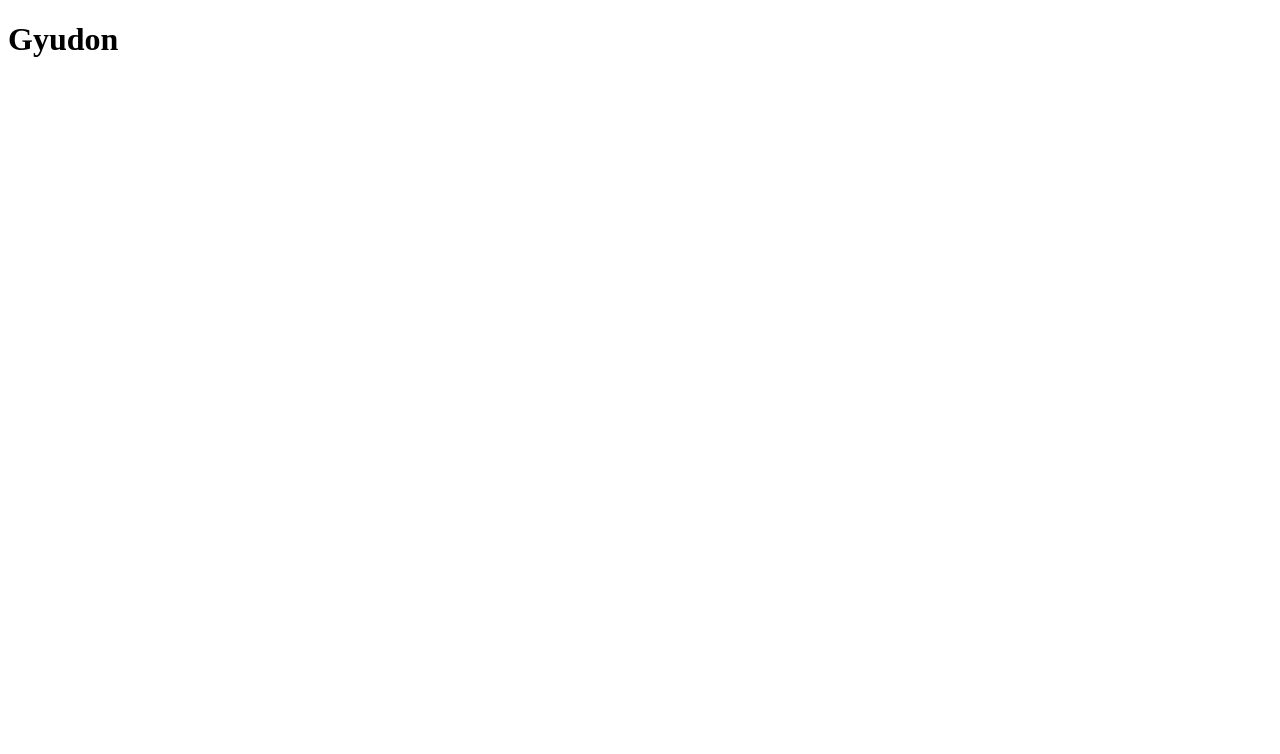
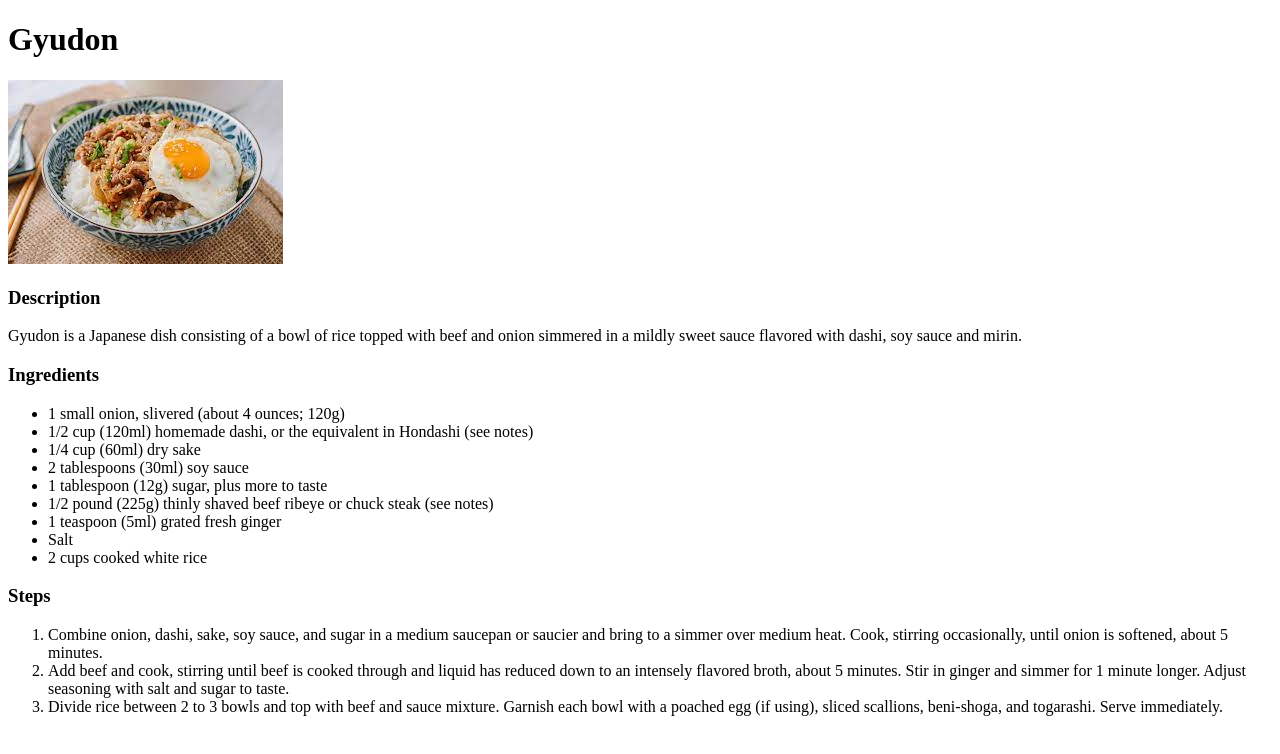
Before and after one commit to timeismonkey/odin-recipes, a plain HTML site: page recipes/gyudon.html in a window 1280 px wide. Drawn offline with Linux system fonts and the light colour scheme.

Commit message:
Added images to img repository for gyudon & mac & cheese, added skeleton for macronoi-cheese.html, finished gyudon.html adding an image, description, ingredients and steps.

```diff
--- a/recipes/gyudon.html
+++ b/recipes/gyudon.html
@@ -8,10 +8,49 @@
 <body>
     <h1>Gyudon</h1>
     <!-- Image -->
+    <img src="../img/gyudon.jpeg" alt="A blue and white bowl filled with sliced gyudon atop of
+    rice topped with an over-easy egg and sliced green onions. Chopsticks and a spoon sit on the left of the bowl ">
     <!-- Description -->
-    <!-- Ingredients -->
-        <!-- Unordered list of ingredients -->
-    <!-- Steps -->
-        <!-- Ordered list of steps -->
+    <h3>Description</h3>
+    <p>
+        Gyudon is a Japanese dish consisting of a bowl of rice topped with beef and onion
+        simmered in a mildly sweet sauce flavored with dashi, soy sauce and mirin.
+    </p>
+
+     <!-- Ingredients -->
+     <h3>Ingredients</h3>
+     <!-- Unordered list of ingredients -->
+     <ul>
+
+        <li>1 small onion, slivered (about 4 ounces; 120g)</li>
+        <li>1/2 cup (120ml) homemade dashi, or the equivalent in Hondashi (see notes)</li>
+        <li>1/4 cup (60ml) dry sake</li>
+        <li>2 tablespoons (30ml) soy sauce</li>
+        <li>1 tablespoon (12g) sugar, plus more to taste</li>
+        <li>1/2 pound (225g) thinly shaved beef ribeye or chuck steak (see notes)</li>
+        <li>1 teaspoon (5ml) grated fresh ginger</li>
+        <li>Salt</li>
+        <li>2 cups cooked white rice</li>
+     </ul>
+     <!-- Steps -->
+     <h3>Steps</h3>
+     <!-- Ordered list of steps -->
+     <ol>
+         <li>
+            Combine onion, dashi, sake, soy sauce, and sugar in a medium saucepan or saucier and bring
+            to a simmer over medium heat. Cook, stirring occasionally, until onion is softened, about 5
+            minutes.
+        </li>
+        <li>
+            Add beef and cook, stirring until beef is cooked through and liquid has reduced down to an
+            intensely flavored broth, about 5 minutes. Stir in ginger and simmer for 1 minute longer.
+            Adjust seasoning with salt and sugar to taste.
+        </li>
+        <li>
+            Divide rice between 2 to 3 bowls and top with beef and sauce mixture.
+            Garnish each bowl with a poached egg (if using), sliced scallions,
+            beni-shoga, and togarashi. Serve immediately.
+        </li>
+     </ol>
 </body>
 </html>
```
Also changed, not shown: img/gyudon.jpeg (added), img/mac-cheese.jpeg (added).
